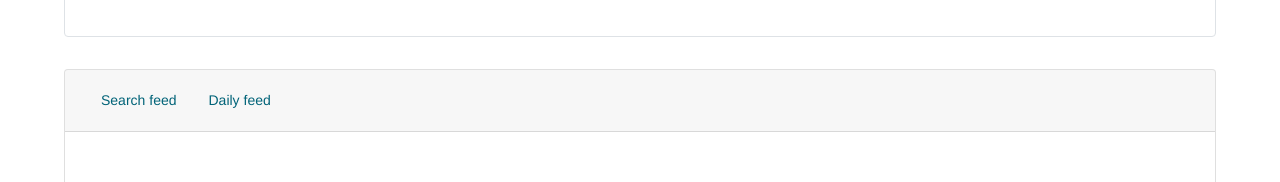
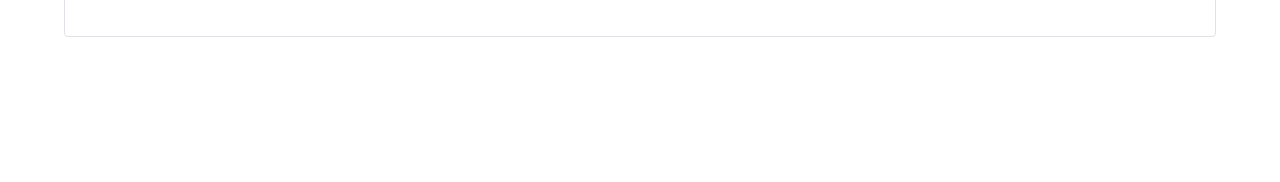
Before and after one commit to anastr0/RSS-feed-aggregator-client, a Vue app: page / in a window 1280 px wide. Shown: the part 194-376 px from the top of the page. Built offline with nearby package versions, Linux system fonts and the light colour scheme; no server answers.

Commit message:
Show RSS feed card only if any exists

```diff
--- a/src/components/RSSParentComponent.vue
+++ b/src/components/RSSParentComponent.vue
@@ -10,7 +10,7 @@
     </b-progress>
     <SearchBar v-on:get-feed="getFeed" />
 
-    <b-card no-body>
+    <b-card v-if="showFeedCard" no-body>
       <b-nav pills small slot="header" v-b-scrollspy:nav-scroller>
         <b-nav-item href="#rss-feed-table"
           >Search feed</b-nav-item
@@ -35,7 +35,7 @@
 import SearchBar from "./RSSComponents/SearchBar.vue";
 import RSSFeedTable from "./RSSComponents/RSSFeedTable.vue";
 import DailyFeedTable from "./RSSComponents/DailyFeedTable.vue";
-import { fetchRSSFeed, validated } from "../utils/fetchers";
+import { fetchRSSFeed, validated, getFeedURLs } from "../utils/fetchers";
 
 export default {
   name: "RSSParentComponent",
@@ -47,7 +47,6 @@ export default {
   data() {
     return {
       feed: Array(),
-      // resultsBackup is needed for frontend filtering of results by isactive checkbox
       queryDone: false,
       loading: false,
       loadingTime: 0,
@@ -76,6 +75,12 @@ export default {
   },
   created() {
     this.$_loadingTimeInterval = null;
+  },
+  computed: {
+    showFeedCard() {
+      const feedURLs = getFeedURLs()
+      return this.queryDone || feedURLs!==null;
+    },
   },
   mounted() {
     this.startLoading();
```
